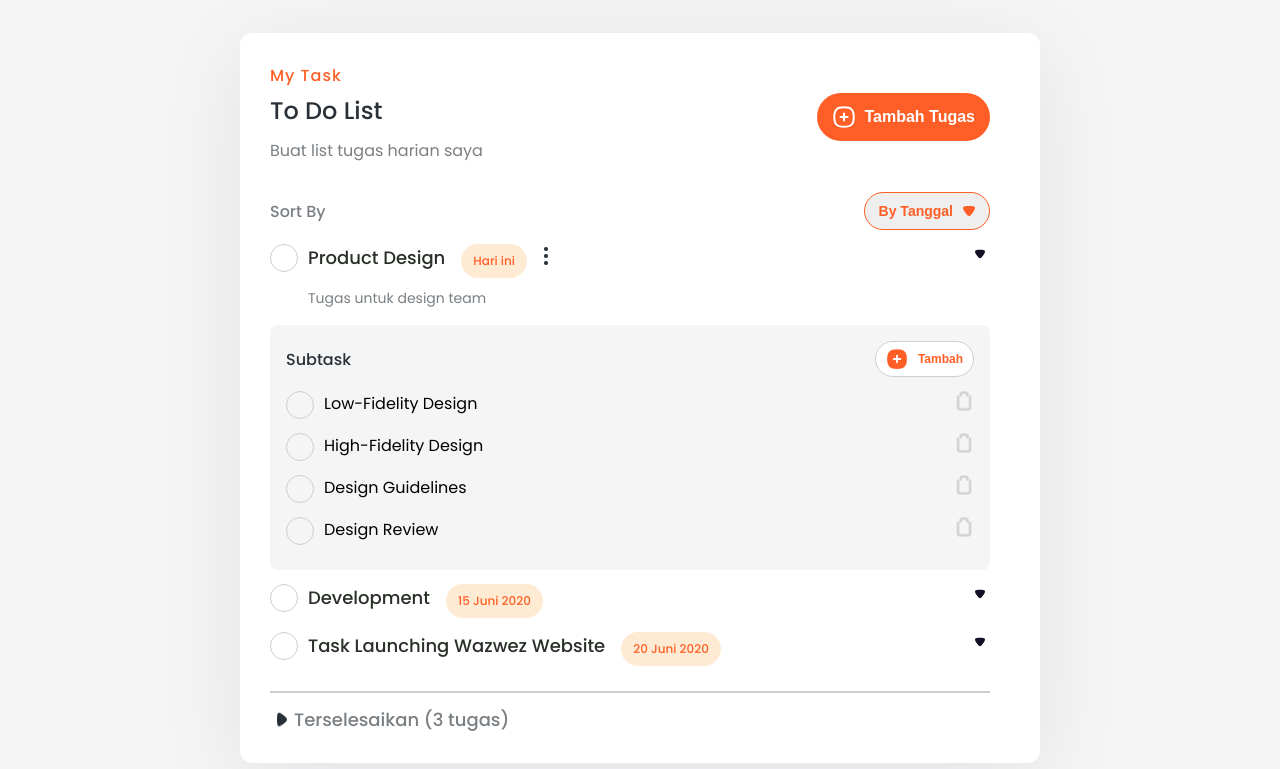
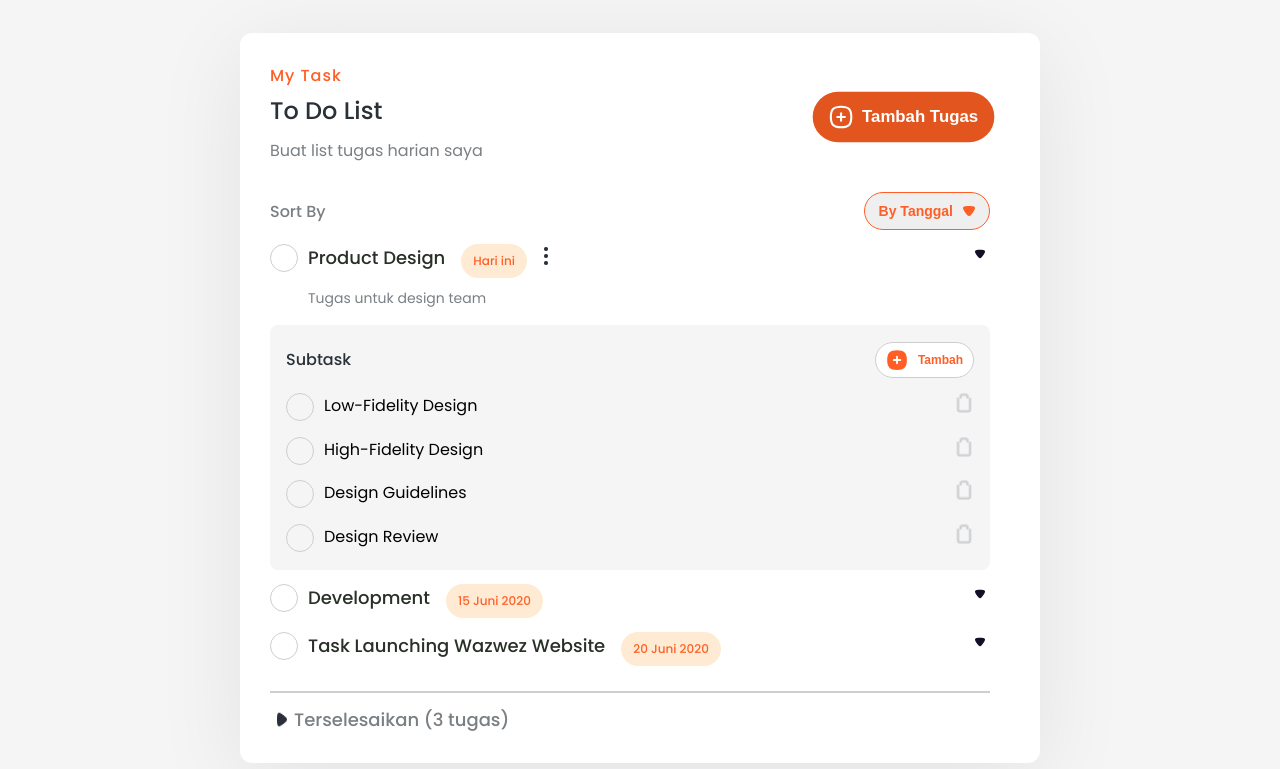
Before and after one commit to MohamadDimasPrayoga1010/koda-b4-html, a plain HTML site: page weekly3/pages/dashboard-checklist.html in a window 1280 px wide. In both pictures the pointer is over the button "Tambah Tugas". Shown: the part 95-864 px from the top of the page. Drawn offline with Linux system fonts and the light colour scheme.

Commit message:
feat: Add grid, Add pseudo class

```diff
--- a/weekly3/style/dashboard-checklist.css
+++ b/weekly3/style/dashboard-checklist.css
@@ -130,6 +130,11 @@ section {
   color: #ffffff;
   cursor: pointer;
 }
+.addtask .add-btn:hover {
+  background-color: #e2551f;
+  transform: scale(1.05);
+  transition: all 0.2s ease-in-out;
+}
 
 .sort {
   display: flex;
@@ -163,6 +168,8 @@ section {
     margin-top: 16px;
     border-radius: 8px;
     padding: 16px;
+    display: grid;
+    grid-template-columns: auto;
 }
 
 
@@ -236,6 +243,8 @@ section {
   background-color: #ffebd3;
   border-radius: 50px;
 }
+
+
 
 .task-name img, .task-name-row img{
   width: 24px;
@@ -354,6 +363,7 @@ input[type="checkbox"]:checked ~ .subtask-label {
     font-size: 14px;
   }
 
+
   .sort {
     margin-top: 20px;
     flex-direction: column;
@@ -427,6 +437,7 @@ input[type="checkbox"]:checked ~ .subtask-label {
     margin-left: 0;
   }
 
+
   .task-name-row .badge{
     padding: 4px 8px;
     font-size: 10px;
```
